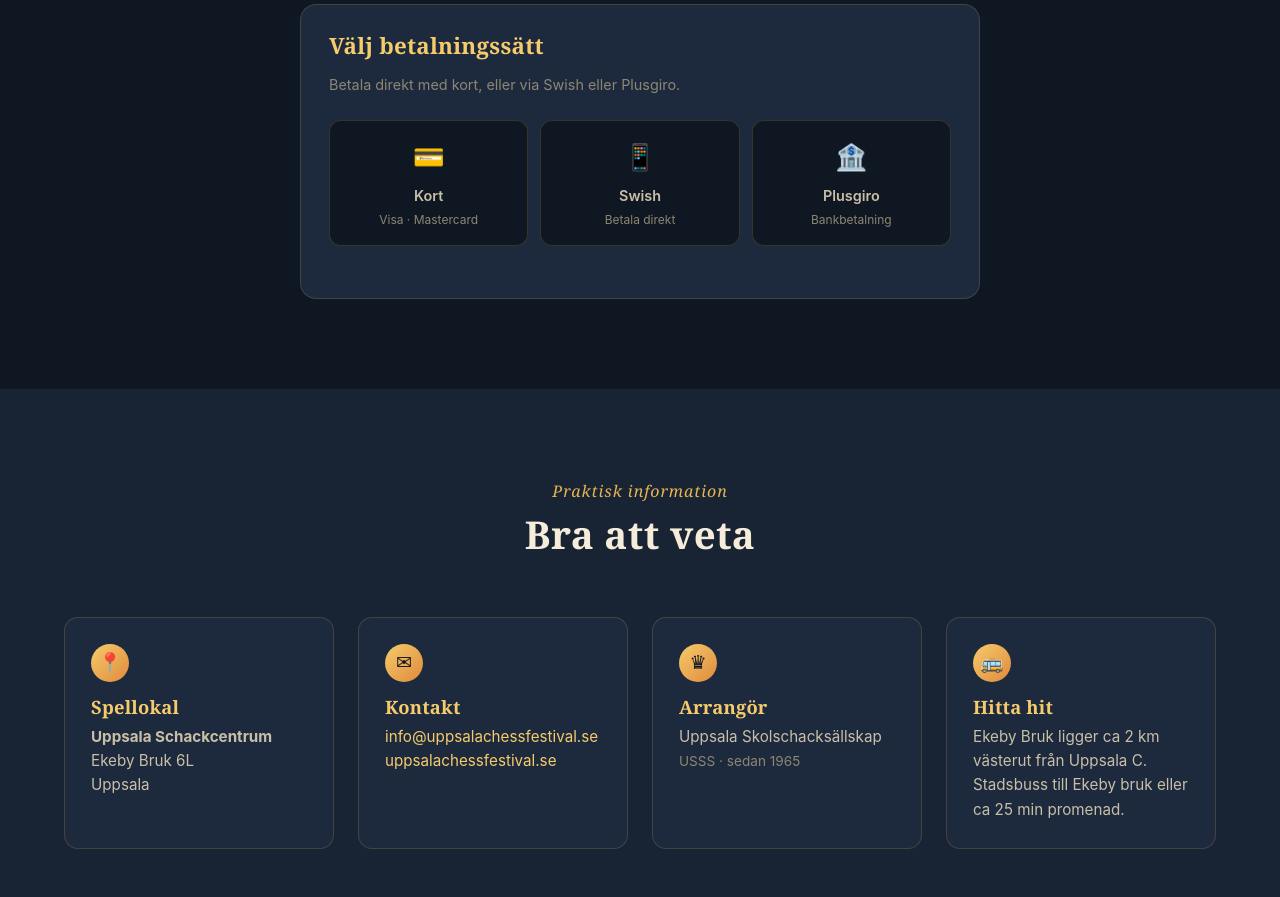
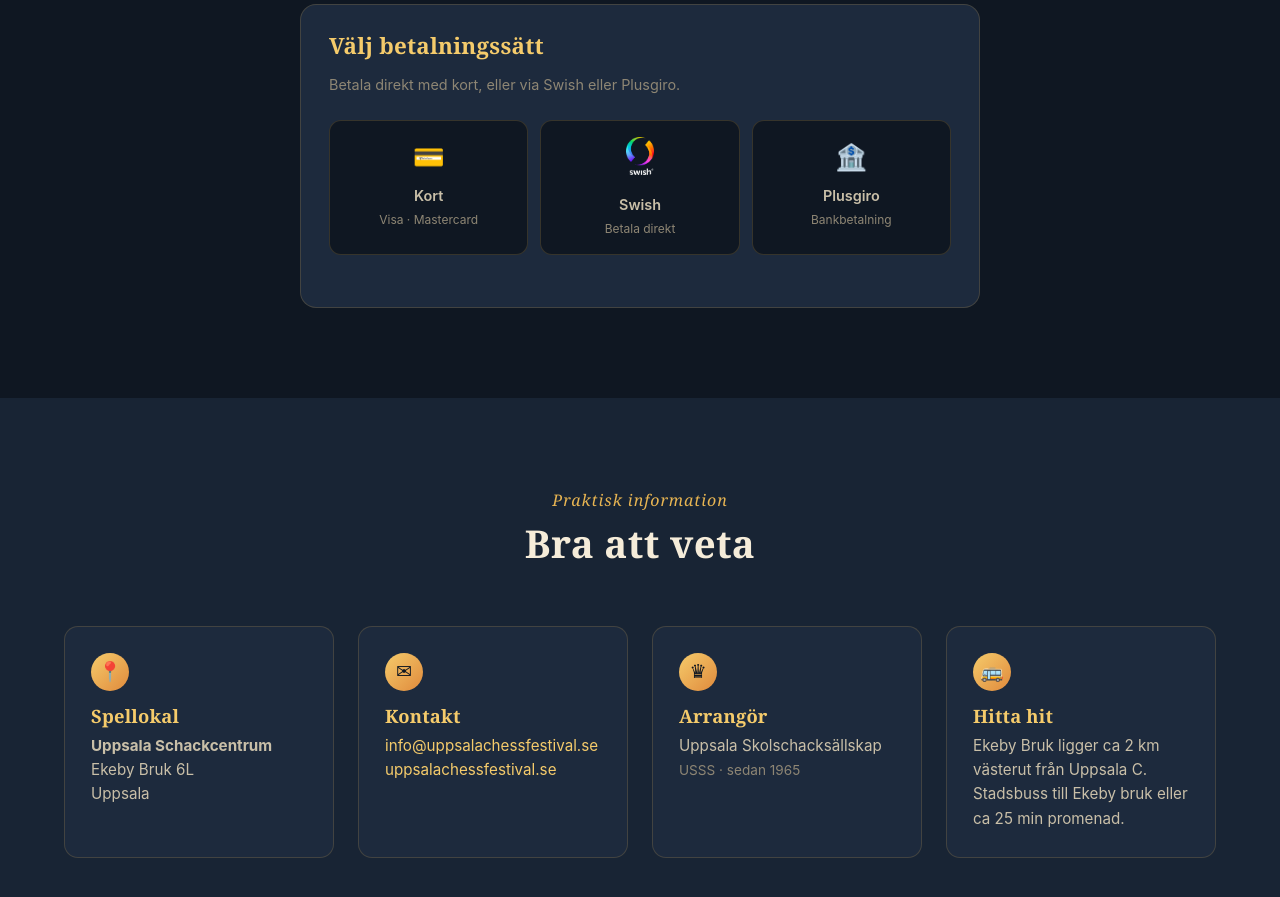
Before and after one commit to carlfjohansson/uppsala-chess-festival, a website: page index.html in a window 1280 px wide. Shown: the part 4040-4937 px from the top of the page. Drawn offline with Linux system fonts and the light colour scheme.

Commit message:
Lägg till Swish-logotyp

```diff
--- a/index.html
+++ b/index.html
@@ -497,7 +497,7 @@
             <div class="pay-desc">Visa · Mastercard</div>
           </div>
           <div class="pay-option" id="opt-swish" onclick="selectPayment('swish')">
-            <div class="pay-icon">📱</div>
+            <div class="pay-icon"><img src="/Swish_Logo_Primary_Dark-BG_P3.png" alt="Swish" style="height:38px;width:auto;border-radius:6px;"></div>
             <div class="pay-name">Swish</div>
             <div class="pay-desc"><span data-sv>Betala direkt</span><span data-en>Pay instantly</span></div>
           </div>
```
Also changed, not shown: 1 other file.
